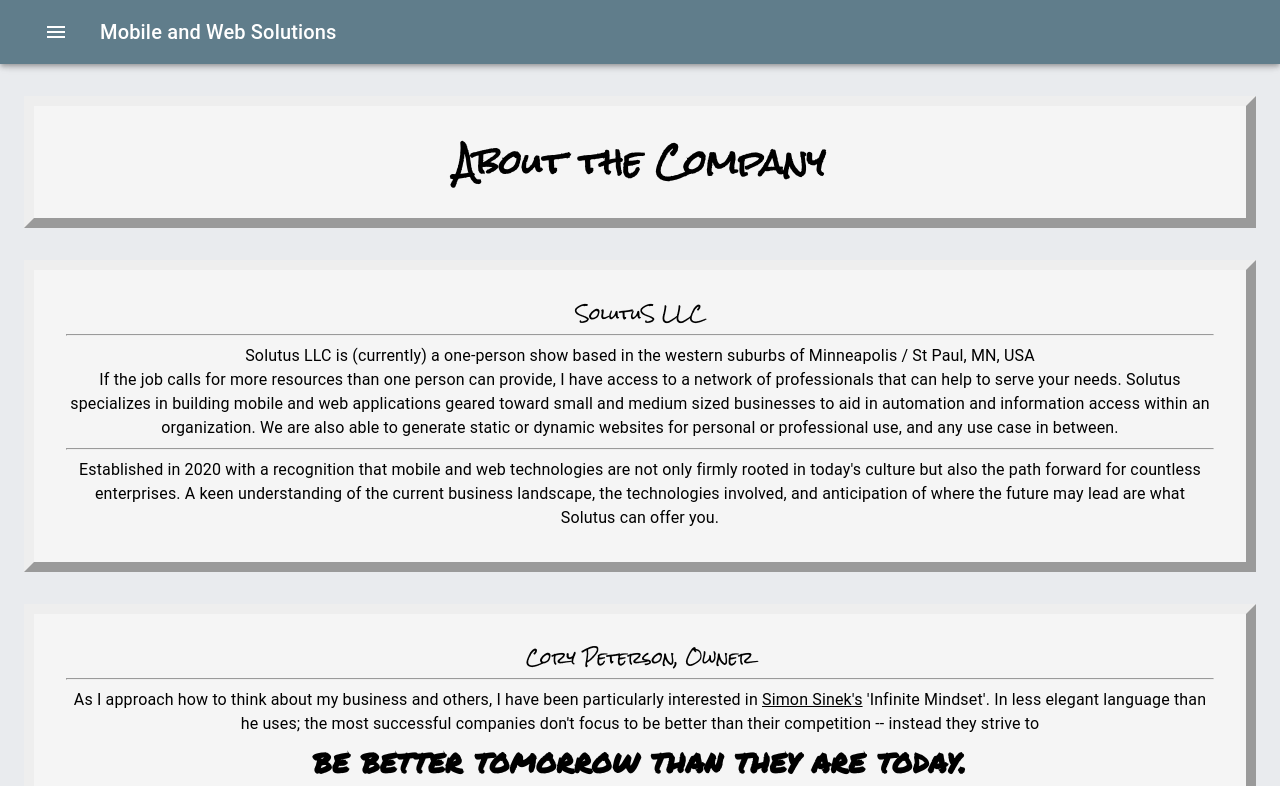
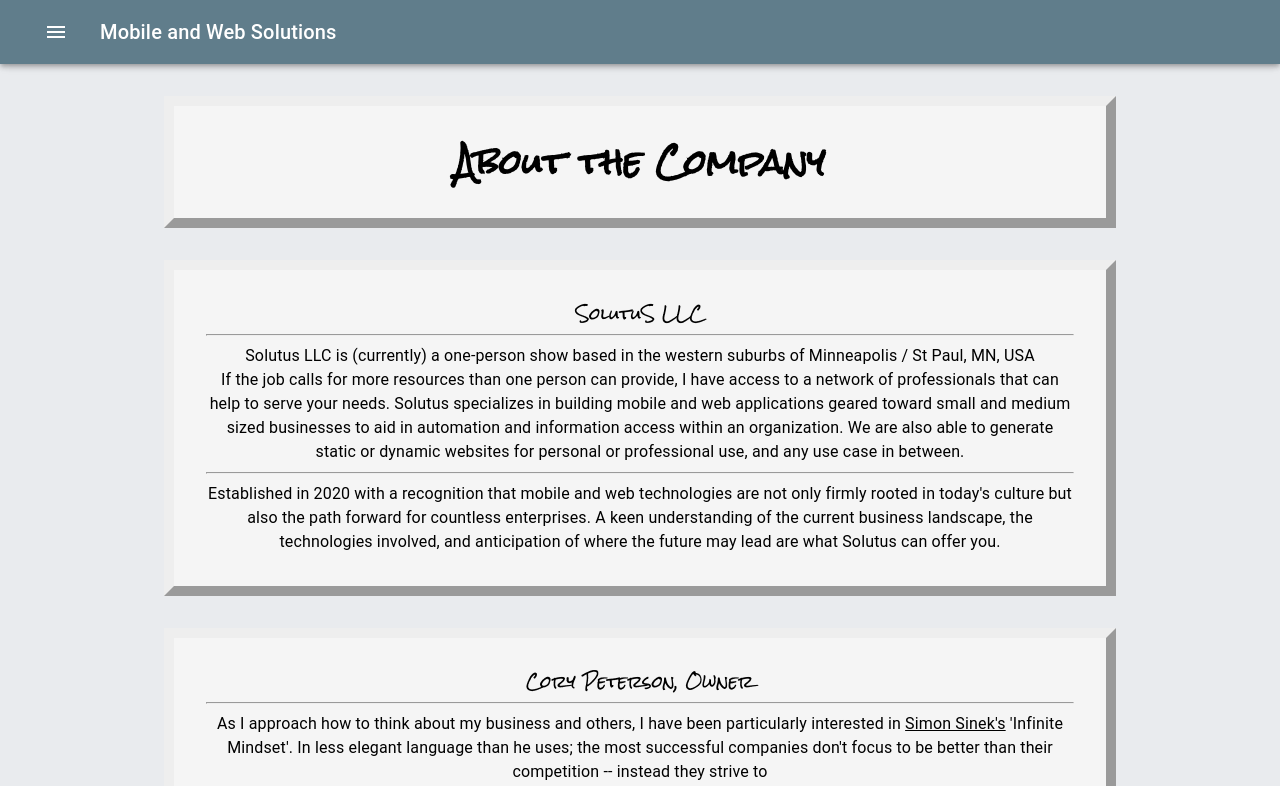
Before and after one commit to CPMSP/solutusweb, a React (Create React App) app: page /about in a window 1280 px wide. Shown: the top 786 px of the page. Built offline with nearby package versions, Linux system fonts and the light colour scheme.

Commit message:
container max width 1000px

```diff
--- a/src/styles/pageStyles.js
+++ b/src/styles/pageStyles.js
@@ -38,7 +38,8 @@
 		fontSize: '4rem'
 	},
 	container: {
-		backgroundColor: '#e9ebee'
+		backgroundColor: '#e9ebee',
+		maxWidth: '1000px'
 	},
 	boxes: {
 		backgroundColor: '#f5f5f5',
```
